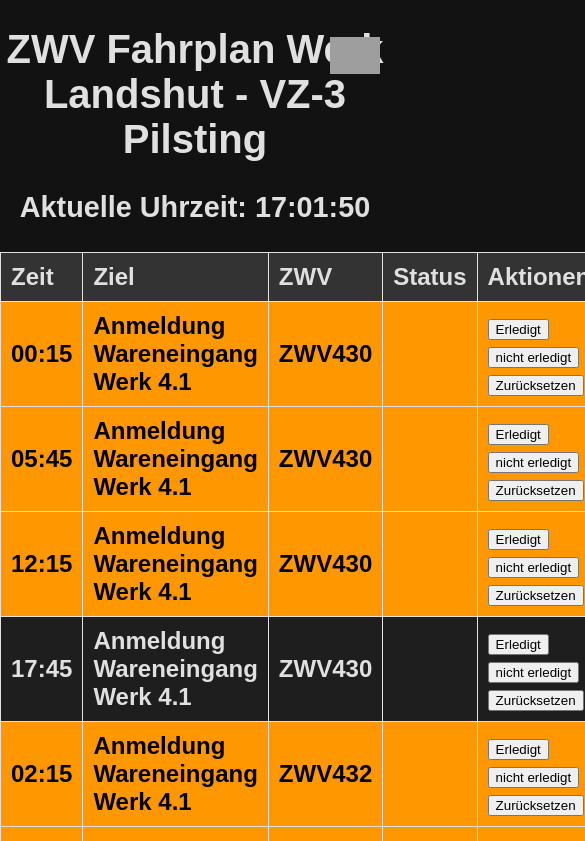
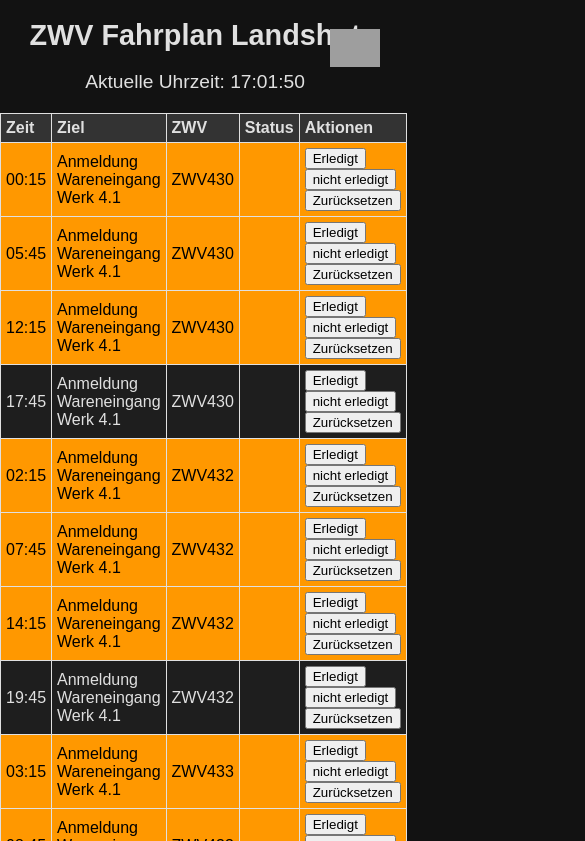
Before and after one commit to DesertWolf420/ZWV-LANDSHUT, a plain HTML site: page index.html in a window 390 px wide. Shown: the top 841 px of the page, 585 px wide, since content can reach past the window. Drawn offline with Linux system fonts and the light colour scheme; grey boxes are pictures that could not be loaded.

Commit message:
Update index.html

```diff
--- a/index.html
+++ b/index.html
@@ -4,106 +4,86 @@
 <head>
   <meta charset="UTF-8">
   <meta name="viewport" content="width=device-width, initial-scale=1.0">
-  <title>ZWV Fahrplan Werk Landshut - VZ-3 Pilsting</title>
+  <meta http-equiv="Cache-Control" content="no-cache, no-store, must-revalidate" />
+  <meta http-equiv="Pragma" content="no-cache" />
+  <meta http-equiv="Expires" content="0" />
+  <title>ZWV Fahrplan Landshut</title>
   <style>
     body {
-      background-color: #121212; /* Dunkleres Schwarz für Augenschonung */
-      color: #E0E0E0; /* Helles Grau für besseren Kontrast */
+      background-color: #121212;
+      color: #E0E0E0;
       font-family: Arial, sans-serif;
       margin: 0;
-      padding: 0;
     }
-
     .header {
       text-align: center;
       margin-bottom: 20px;
       position: relative;
     }
-
     h1 {
-      font-size: 3.5rem; /* Größer für bessere Lesbarkeit */
+      font-size: 2.5rem;
       margin-bottom: 10px;
-      font-weight: bold; /* Schrift fett */
     }
-
     p {
-      font-size: 2rem; /* Größer für bessere Lesbarkeit */
-      font-weight: bold; /* Schrift fett */
+      font-size: 1.5rem;
     }
-
     table {
       width: 100%;
       border-collapse: collapse;
+      margin: 20px 0;
     }
-
     th, td {
-      border: 1px solid #E0E0E0; /* Leichtes Grau für bessere Sichtbarkeit */
-      padding: 15px; /* Mehr Abstand für bessere Lesbarkeit */
+      border: 1px solid #E0E0E0;
+      padding: 10px;
       text-align: left;
-      font-size: 1.8rem; /* Größer für bessere Lesbarkeit */
-      font-weight: bold; /* Schrift fett */
     }
-
     th {
-      background-color: #333; /* Dunkelgrauer Hintergrund für die Header */
+      background-color: #333;
     }
-
     td {
-      background-color: #1E1E1E; /* Etwas hellerer Hintergrund für Zeilen */
+      background-color: #1E1E1E;
     }
-
     .green-row {
-      background-color: #4CAF50; /* Angepasste Farbe für bessere Sichtbarkeit */
+      background-color: #4CAF50;
       color: white;
     }
-
     .red-row {
       background-color: #F44336;
       color: white;
     }
-
     .orange {
       background-color: #FF9800;
       color: black;
     }
-
     .blink {
       background-color: #4CAF50;
       color: white;
       animation: blink-animation 1.5s steps(5, start) infinite;
     }
-
     @keyframes blink-animation {
       to {
         visibility: hidden;
       }
     }
-
     .logo {
       position: absolute;
       top: 10px;
       right: 10px;
-      width: 80px; /* Größe angepasst */
+      width: 80px;
       height: auto;
     }
-
-    /* Medienabfrage für mobile Geräte */
     @media (max-width: 768px) {
       h1 {
-        font-size: 2.5rem; /* Verkleinert für mobile Geräte */
-      }
-
-      p {
         font-size: 1.8rem;
       }
-
+      p {
+        font-size: 1.2rem;
+      }
       th, td {
-        padding: 10px; /* Weniger Abstand für mobile Geräte */
-        font-size: 1.5rem; /* Verkleinert für mobile Geräte */
+        padding: 5px;
       }
-
       .logo {
-        width: 50px; /* Kleinere Logo-Größe für mobile */
+        width: 50px;
       }
     }
   </style>
@@ -117,9 +97,8 @@
 
 </head>
 <body>
-
   <div class="header">
-  <h1>ZWV Fahrplan Werk Landshut - VZ-3 Pilsting</h1>
+    <h1>ZWV Fahrplan Landshut</h1>
     <p>Aktuelle Uhrzeit: <span id="clock"></span></p>
     <img src="https://cdn.bimmertoday.de/wp-content/uploads/2024/04/BMW-Logo-2024-Transparenz-dunkler-Kranz.jpg" alt="Logo" class="logo">
   </div>
```
Lines whose indentation alone changed are shown as unchanged.
